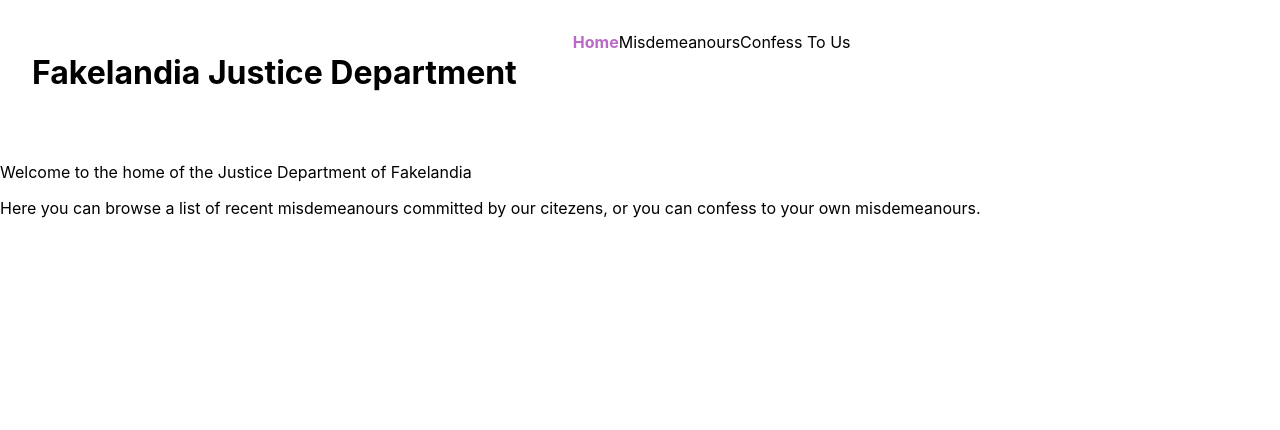
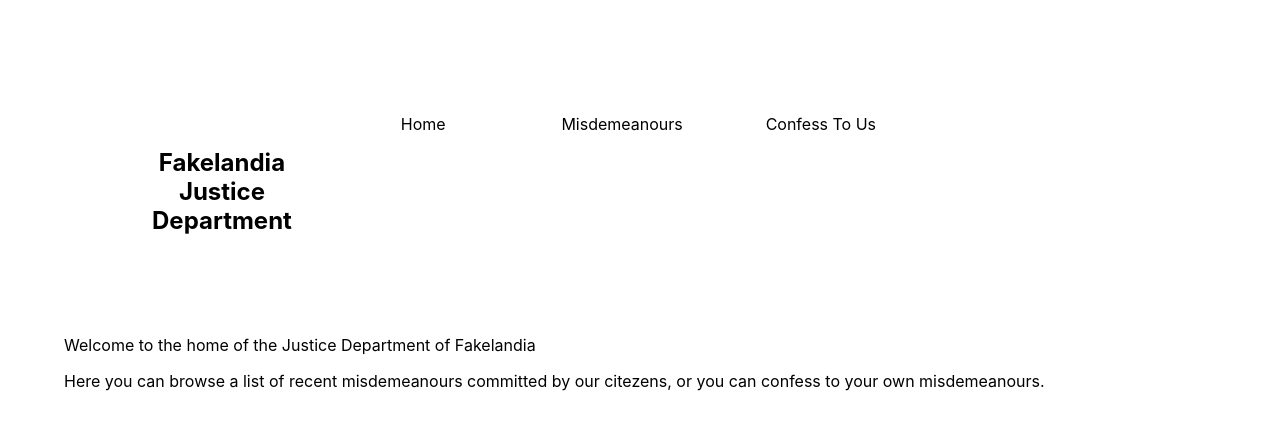
Before and after one commit to CenkSelim/fakelandia, a React (Create React App) app: page / in a window 1280 px wide. Shown: the top 430 px of the page. Built offline with nearby package versions, Linux system fonts and the light colour scheme.

Commit message:
Added /home route and css

```diff
--- a/src/components/header/header.css
+++ b/src/components/header/header.css
@@ -20,10 +20,26 @@
 .link {
     color: black;
     text-decoration: none;
+    text-align:center;
+    vertical-align: middle;
 }
 
 .link--active {
     color: rgb(186, 105, 200);
     font-weight: bold;
     text-decoration: none;
+    text-align:center;
+    vertical-align: middle;
 }
+
+.nav__link {
+    flex:1rem;
+    height:auto;
+    padding: 1rem;
+    text-align:center;
+    vertical-align: middle;
+}
+
+body {
+    padding: 5%;
+}
--- a/src/components/header/header.tsx
+++ b/src/components/header/header.tsx
@@ -2,7 +2,7 @@ import Nav from "./nav";
 import './header.css'
 const Header : React.FC =  () =>
     <header className="header">
-        <h1 className="header__title" >Fakelandia Justice Department</h1>
+
         <Nav />
     </header>;
 
--- a/src/components/header/nav.tsx
+++ b/src/components/header/nav.tsx
@@ -3,15 +3,27 @@ import { NavLink } from "react-router-dom";
 const Nav : React.FC = () =>
   <nav>
       <ul className="header__links">
-          <li><NavLink to='/'
-            className={({ isActive }) => isActive ? 'link--active' : 'link'}
-            >Home</NavLink></li>
-          <li><NavLink to='/misdemeanour'
-            className={({ isActive }) => isActive ? 'link--active' : 'link'}
-            >Misdemeanours</NavLink></li>
-          <li><NavLink to='/confession'
-            className={({ isActive }) => isActive ? 'link--active' : 'link'}
-            >Confess To Us</NavLink></li>
+          <li className="nav__link">
+            <h1 className="header__title" >Fakelandia Justice Department</h1>
+          </li>
+          <li className="nav__link">
+            <NavLink to='home'
+              className={({ isActive }) => isActive ? 'link--active' : 'link'}
+              >Home
+            </NavLink>
+          </li>
+          <li className="nav__link">
+            <NavLink to='misdemeanour'
+              className={({ isActive }) => isActive ? 'link--active' : 'link'}
+              >Misdemeanours
+            </NavLink>
+          </li>
+          <li className="nav__link">
+            <NavLink to='confession'
+              className={({ isActive }) => isActive ? 'link--active' : 'link'}
+              >Confess To Us
+            </NavLink>
+          </li>
       </ul>
   </nav>;
 
--- a/src/components/router/router.tsx
+++ b/src/components/router/router.tsx
@@ -7,8 +7,9 @@ import NotFound from "../not_found/not_found";
 
 const Router : React.FC = () =>
     <Routes>
-        <Route path="/" element={<MainLayout/>}>
+        <Route element={<MainLayout/>}>
             <Route index element={<Home/>}/>
+            <Route path="home" element={<Home/>}/>
             <Route path="misdemeanour" element={<Misdemeanour/>}/>
             <Route path="confession" element={<Confession/>}/>
             <Route path="*" element={<NotFound/>} />
```
